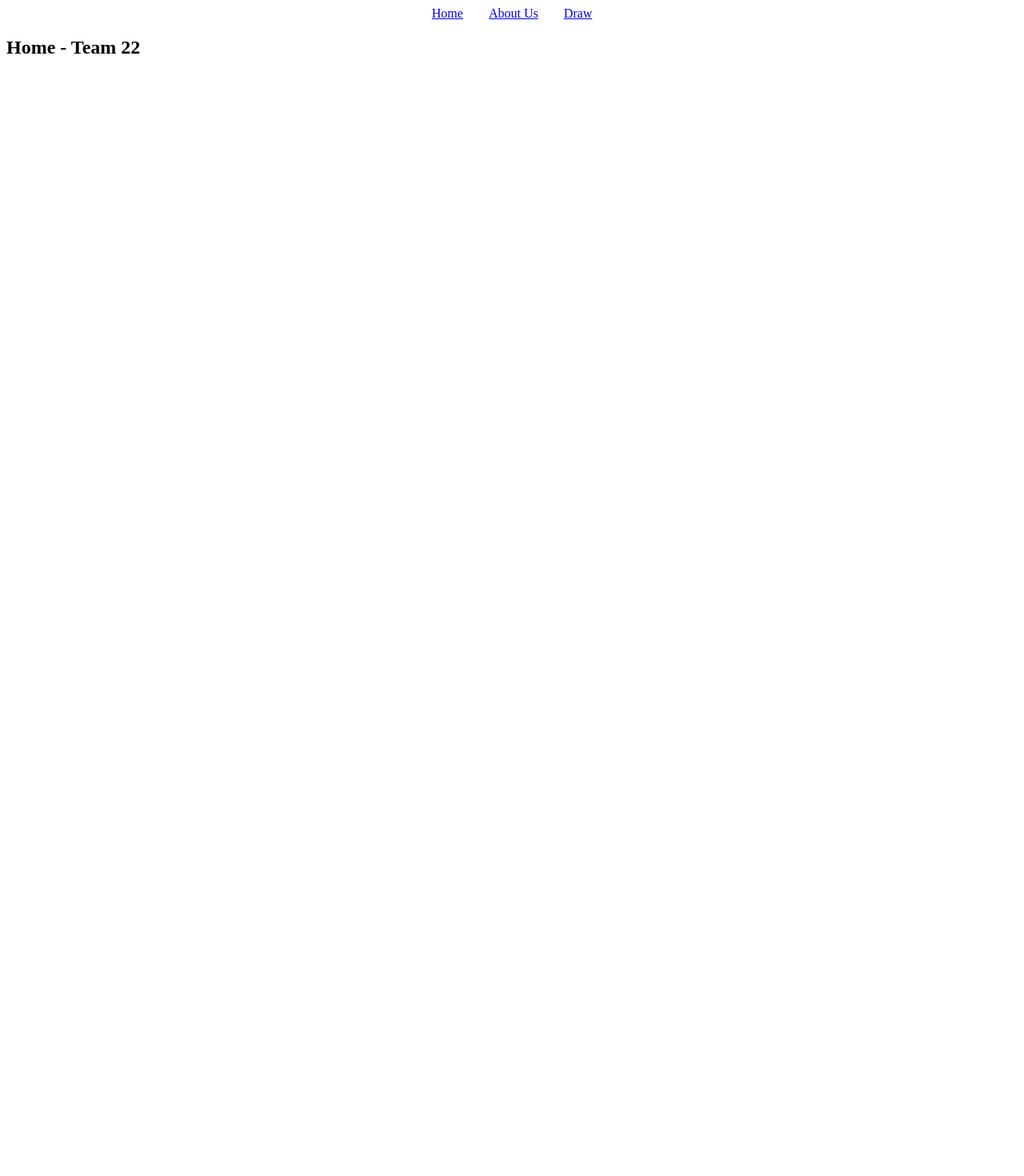
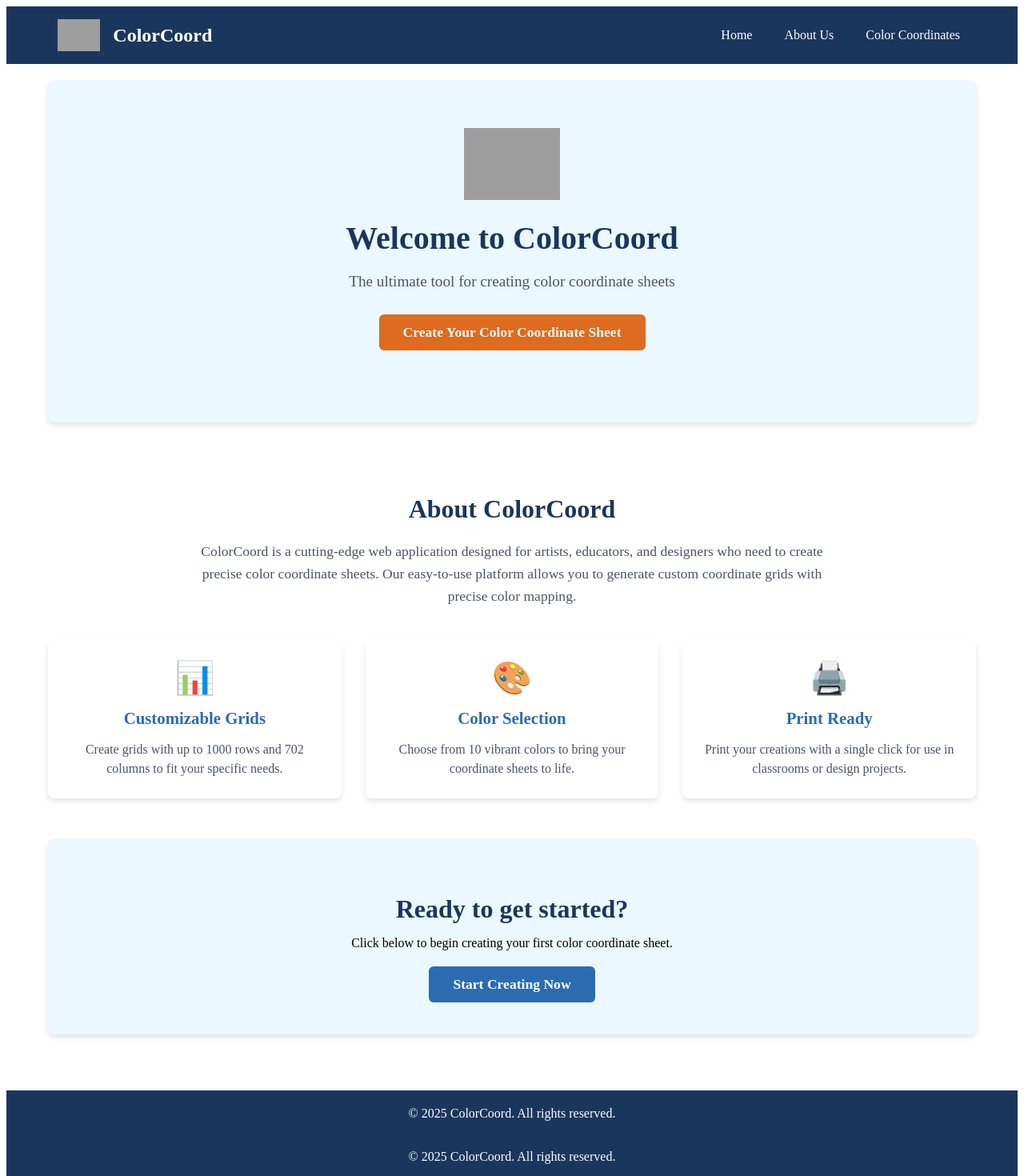
Before and after one commit to Vupulupu/ColourMapsWeb, an Angular app: page / in a window 1280 px wide. Shown: the top 1470 px of the page at 80% size. Before the commit the page ends 800 px from the top, so only its background shows below. Built offline with nearby package versions, Linux system fonts and the light colour scheme; grey boxes are pictures that could not be loaded.

Commit message:
added hoempage with same template as about

```diff
--- a/src/app/app.component.css
+++ b/src/app/app.component.css
@@ -1,16 +1,118 @@
-
-ul {
+/* Reset and base styles had to get help for this online  */
+* {
 	margin: 0;
 	padding: 0;
-}
+	box-sizing: border-box;
+  }
 
-nav {
+  body {
+	font-family: Arial, sans-serif;
+	line-height: 1.6;
+	color: #1a202c;
+  }
+
+  /* Main container and layout */
+  .app-container {
 	display: flex;
-	justify-content: center;
-}
-nav ul {
+	flex-direction: column;
+	min-height: 100vh;
+  }
+
+  /* Header and navigation */
+  header {
+	background-color: #1a365d;
+	color: white;
+  }
+
+  .navbar {
 	display: flex;
-	gap: 2rem;
-} nav ul li {
-	display: inline-block;
-}
+	justify-content: space-between;
+	align-items: center;
+	padding: 1rem 2rem;
+	max-width: 1200px;
+	margin: 0 auto;
+  }
+
+  .logo-container {
+	display: flex;
+	align-items: center;
+  }
+
+  .logo-container img {
+	height: 40px;
+	margin-right: 1rem;
+  }
+
+  .logo-container h1 {
+	margin: 0;
+	font-size: 1.5rem;
+  }
+
+  .nav-links {
+	display: flex;
+	list-style: none;
+  }
+
+  .nav-links li {
+	margin-left: 1.5rem;
+  }
+
+  .nav-links a {
+	color: white;
+	text-decoration: none;
+	padding: 0.5rem;
+	border-radius: 4px;
+	transition: background-color 0.3s;
+  }
+
+  .nav-links a:hover {
+	background-color: rgba(255, 255, 255, 0.2);
+  }
+
+  .nav-links a.active {
+	background-color: rgba(255, 255, 255, 0.3);
+  }
+
+  /* Main content */
+  .main-content {
+	flex: 1;
+  }
+
+  /* Footer */
+  footer {
+	background-color: #1a365d;
+	color: white;
+	text-align: center;
+	padding: 1rem;
+  }
+
+  /* Responsive design */
+  @media (max-width: 768px) {
+	.navbar {
+	  flex-direction: column;
+	}
+
+	.logo-container {
+	  margin-bottom: 1rem;
+	}
+
+	.nav-links {
+	  width: 100%;
+	  justify-content: space-around;
+	}
+
+	.nav-links li {
+	  margin: 0;
+	}
+  }
+
+  @media (max-width: 480px) {
+	.nav-links {
+	  flex-direction: column;
+	  align-items: center;
+	}
+
+	.nav-links li {
+	  margin: 0.5rem 0;
+	}
+  }
--- a/src/app/app.component.html
+++ b/src/app/app.component.html
@@ -1,12 +1,23 @@
-<header>
-	<nav>
-		<ul>
-			<li><a routerLink="/" routerLinkActive="active" ariaCurrentWhenActive="page">Home</a></li>
-			<li><a routerLink="/about" routerLinkActive="active" ariaCurrentWhenActive="page">About Us</a></li>
-			<li><a routerLink="/drawing" routerLinkActive="active" ariaCurrentWhenActive="page">Draw</a></li>
+<div class="app-container">
+	<header>
+	  <nav class="navbar">
+		<div class="logo-container">
+		  <img src="images/logo.png" alt="ColorCoord Logo">
+		  <h1>ColorCoord</h1>
+		</div>
+		<ul class="nav-links">
+		  <li><a routerLink="/home" routerLinkActive="active">Home</a></li>
+		  <li><a routerLink="/about" routerLinkActive="active">About Us</a></li>
+		  <li><a routerLink="/drawing" routerLinkActive="active">Color Coordinates</a></li>
 		</ul>
-	</nav>
-</header>
-<main>
-	<router-outlet />
-</main>
+	  </nav>
+	</header>
+
+	<main class="main-content">
+	  <router-outlet></router-outlet>
+	</main>
+
+	<footer>
+	  <p>&copy; 2025 ColorCoord. All rights reserved.</p>
+	</footer>
+  </div>
--- a/src/app/app.component.ts
+++ b/src/app/app.component.ts
@@ -1,11 +1,13 @@
 import { Component } from '@angular/core';
-import { RouterLink, RouterLinkActive, RouterOutlet } from '@angular/router';
+import { RouterOutlet, RouterLink, RouterLinkActive } from '@angular/router';
 
 @Component({
-	selector: 'app-root',
-	imports: [RouterLink, RouterLinkActive, RouterOutlet],
-	templateUrl: './app.component.html',
-	styleUrl: './app.component.css'
+  selector: 'app-root',
+  standalone: true,
+  imports: [RouterOutlet, RouterLink, RouterLinkActive],
+  templateUrl: './app.component.html',
+  styleUrls: ['./app.component.css']
 })
 export class AppComponent {
+  title = 'ColorCoord';
 }
--- /dev/null
+++ b/src/app/home/home.component.css
@@ -0,0 +1,178 @@
+* {
+    margin: 0;
+    padding: 0;
+    box-sizing: border-box;
+  }
+
+  body {
+    font-family: Arial, sans-serif;
+    line-height: 1.6;
+    color: #1a202c;
+  }
+
+  /* Home container got this template from a webstie online*/
+  .home-container {
+    max-width: 1200px;
+    margin: 0 auto;
+    padding: 20px;
+  }
+
+  .hero {
+    text-align: center;
+    padding: 60px 20px;
+    background-color: #ebf8ff;
+    border-radius: 8px;
+    margin-bottom: 40px;
+    box-shadow: 0 4px 6px rgba(0, 0, 0, 0.1);
+  }
+
+  .hero-logo {
+    max-width: 120px;
+    margin-bottom: 20px;
+  }
+
+  .hero h1 {
+    font-size: 2.5rem;
+    color: #1a365d;
+    margin-bottom: 20px;
+  }
+
+  .tagline {
+    font-size: 1.2rem;
+    color: #4a5568;
+    margin-bottom: 30px;
+  }
+
+  .cta-container {
+    margin: 30px 0;
+  }
+
+  .cta-button {
+    display: inline-block;
+    background-color: #dd6b20;
+    color: white;
+    font-size: 1.1rem;
+    padding: 12px 30px;
+    border-radius: 6px;
+    text-decoration: none;
+    font-weight: bold;
+    transition: background-color 0.3s;
+  }
+
+  .cta-button:hover {
+    background-color: #c05621;
+  }
+
+  /* About section */
+  .about-section {
+    padding: 20px 0;
+  }
+
+  .about-section h2 {
+    color: #1a365d;
+    text-align: center;
+    margin: 30px 0 20px;
+    font-size: 2rem;
+  }
+
+  .about-description {
+    max-width: 800px;
+    margin: 0 auto 40px;
+    line-height: 1.6;
+    color: #4a5568;
+    font-size: 1.1rem;
+    text-align: center;
+  }
+
+  /* Features section */
+  .features {
+    display: flex;
+    justify-content: space-between;
+    gap: 30px;
+    margin: 40px 0;
+  }
+
+  .feature {
+    flex: 1;
+    padding: 25px;
+    background-color: #fff;
+    border-radius: 8px;
+    box-shadow: 0 4px 6px rgba(0, 0, 0, 0.1);
+    text-align: center;
+  }
+
+  .feature-icon {
+    font-size: 2.5rem;
+    margin-bottom: 15px;
+  }
+
+  .feature h3 {
+    color: #2b6cb0;
+    margin-bottom: 15px;
+    font-size: 1.3rem;
+  }
+
+  .feature p {
+    color: #4a5568;
+    line-height: 1.5;
+  }
+
+  /* Get started section */
+  .get-started {
+    text-align: center;
+    margin: 50px 0 30px;
+    padding: 40px;
+    background-color: #ebf8ff;
+    border-radius: 8px;
+    box-shadow: 0 4px 6px rgba(0, 0, 0, 0.1);
+  }
+
+  .get-started h2 {
+    margin-bottom: 15px;
+  }
+
+  .secondary-cta-button {
+    display: inline-block;
+    background-color: #2b6cb0;
+    color: white;
+    font-size: 1.1rem;
+    padding: 12px 30px;
+    border-radius: 6px;
+    text-decoration: none;
+    margin-top: 20px;
+    transition: background-color 0.3s;
+    font-weight: bold;
+  }
+
+  .secondary-cta-button:hover {
+    background-color: #1a365d;
+  }
+
+  /* Footer */
+  footer {
+    text-align: center;
+    padding: 20px;
+    background-color: #1a365d;
+    color: white;
+  }
+
+  /* Responsive adjustments */
+  @media (max-width: 768px) {
+    .features {
+      flex-direction: column;
+    }
+
+    .feature {
+      margin-bottom: 20px;
+    }
+
+    .hero h1 {
+      font-size: 2rem;
+    }
+
+    .cta-button,
+    .secondary-cta-button {
+      padding: 10px 20px;
+      font-size: 1rem;
+    }
+  }
--- a/src/app/home/home.component.html
+++ b/src/app/home/home.component.html
@@ -1 +1,51 @@
-<h2>Home - Team 22</h2>
+<div class="home-container">
+    <div class="hero">
+      <img src="images/logo.png" alt="ColorCoord Logo" class="hero-logo">
+      <h1>Welcome to ColorCoord</h1>
+      <p class="tagline">The ultimate tool for creating color coordinate sheets</p>
+
+      <div class="cta-container">
+        <a routerLink="/drawing" class="cta-button">Create Your Color Coordinate Sheet</a>
+      </div>
+    </div>
+
+    <div class="about-section">
+      <h2>About ColorCoord</h2>
+      <p class="about-description">
+        ColorCoord is a cutting-edge web application designed for artists, educators, and designers
+        who need to create precise color coordinate sheets. Our easy-to-use platform allows you to
+        generate custom coordinate grids with precise color mapping.
+      </p>
+
+      <div class="features">
+        <div class="feature">
+          <div class="feature-icon">📊</div>
+          <h3>Customizable Grids</h3>
+          <p>Create grids with up to 1000 rows and 702 columns to fit your specific needs.</p>
+        </div>
+
+        <div class="feature">
+          <div class="feature-icon">🎨</div>
+          <h3>Color Selection</h3>
+          <p>Choose from 10 vibrant colors to bring your coordinate sheets to life.</p>
+        </div>
+
+        <div class="feature">
+          <div class="feature-icon">🖨️</div>
+          <h3>Print Ready</h3>
+          <p>Print your creations with a single click for use in classrooms or design projects.</p>
+        </div>
+      </div>
+
+      <div class="get-started">
+        <h2>Ready to get started?</h2>
+        <p>Click below to begin creating your first color coordinate sheet.</p>
+        <a routerLink="/drawing" class="secondary-cta-button">Start Creating Now</a>
+      </div>
+    </div>
+  </div>
+
+
+<footer>
+  <p>&copy; 2025 ColorCoord. All rights reserved.</p>
+</footer>
--- a/src/app/home/home.component.ts
+++ b/src/app/home/home.component.ts
@@ -2,7 +2,8 @@ import { Component } from '@angular/core';
 
 @Component({
 	selector: 'app-root',
-	templateUrl: './home.component.html'
+	templateUrl: './home.component.html',
+	styleUrls: ['./home.component.css']
 })
 export class HomeComponent {
 }
```
